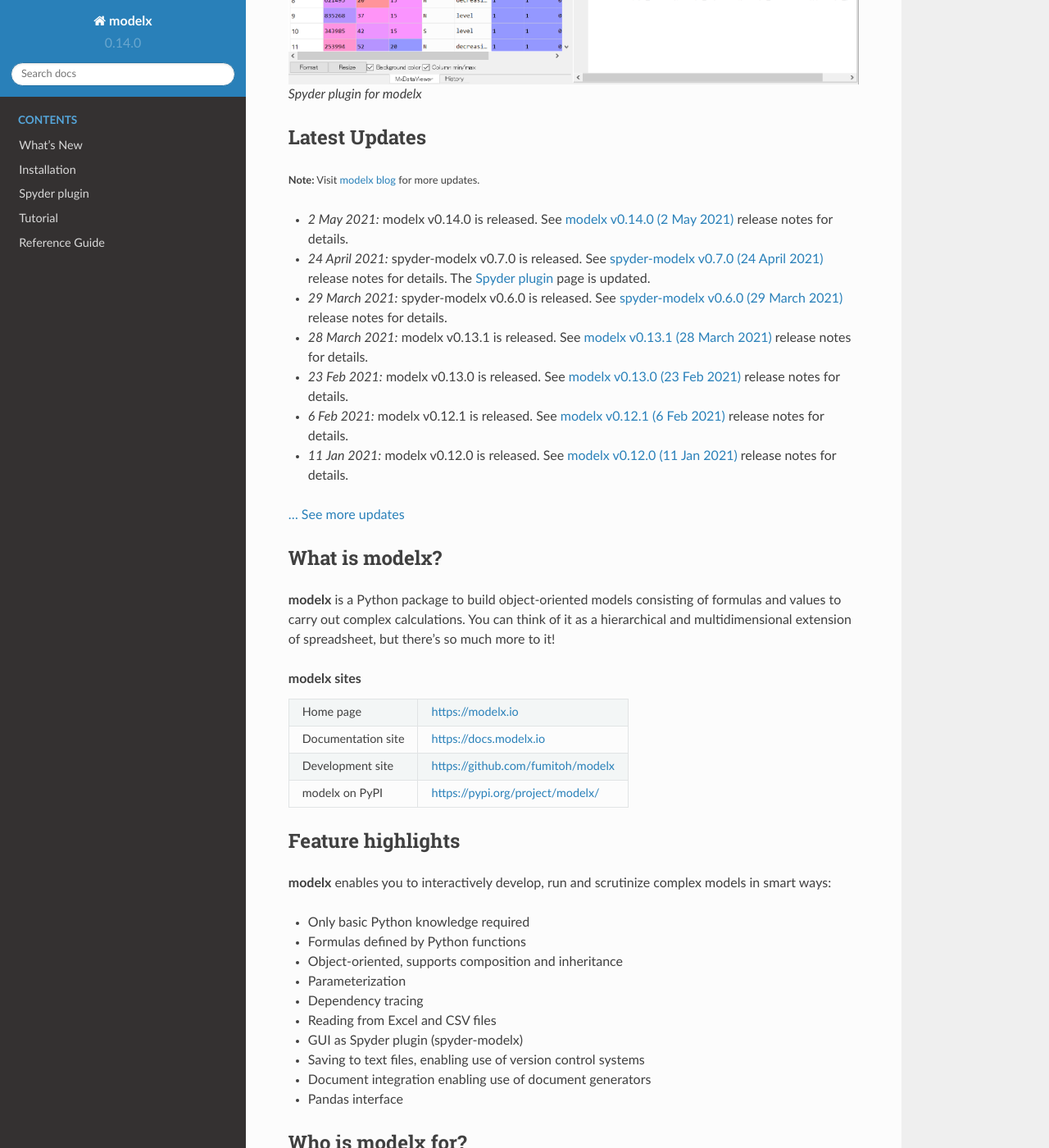
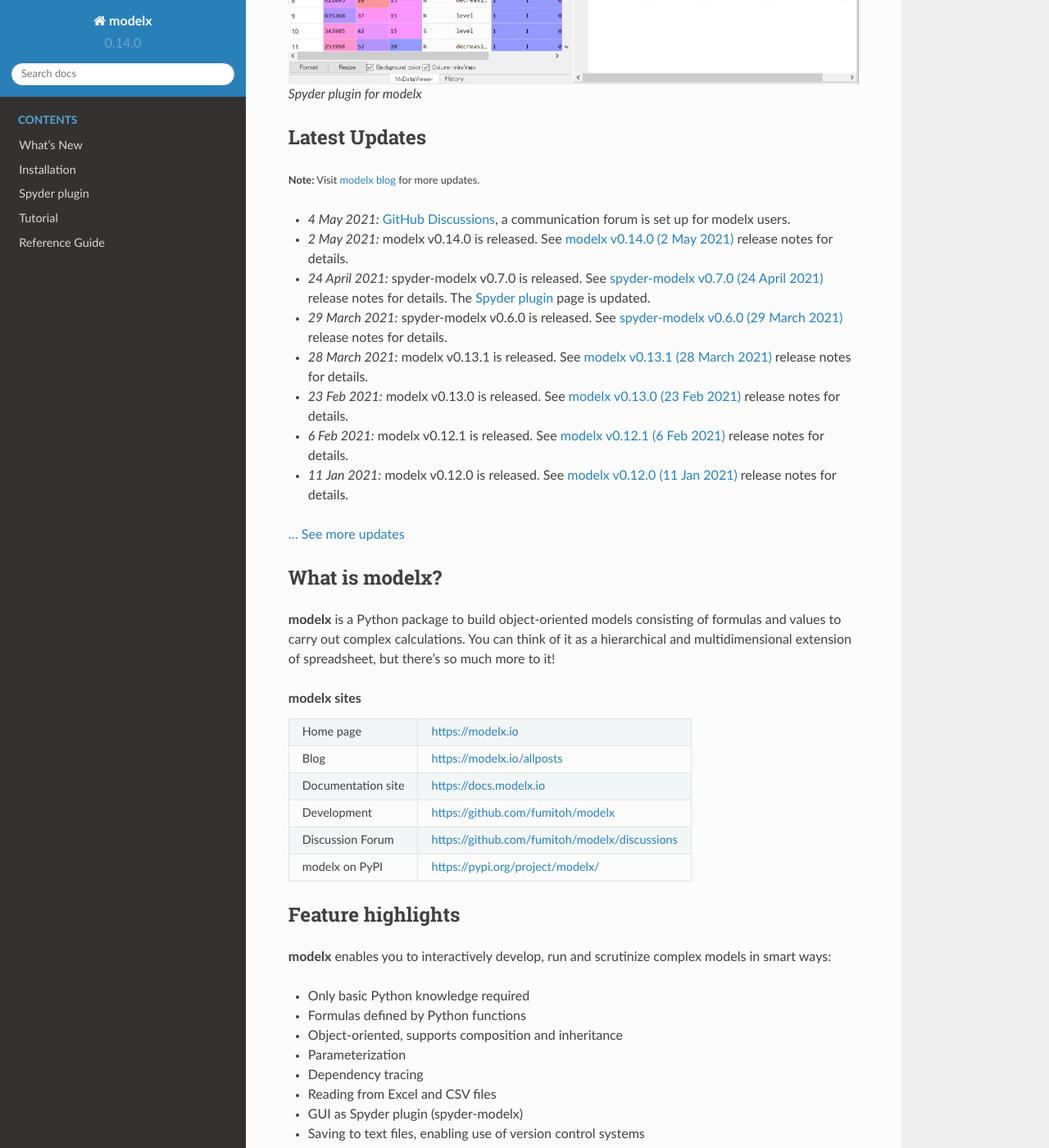
Before and after one commit to fumitoh/modelx, a Sphinx documentation site: the page built from doc/source/index.rst, in a window 1280 px wide and 1400 px high, scrolled down 689 px. Shown: the whole window at 82% size. Built offline with Sphinx 7.4.7 and the Read the Docs theme 2.0.0, drawn with Linux system fonts in a browser that asks for light colours.

Commit message:
DOC: Update on opening Discussions

```diff
--- a/README.rst
+++ b/README.rst
@@ -26,12 +26,14 @@
 
 .. rubric:: modelx sites
 
-========================== ====================================
+========================== ===============================================
 Home page                  https://modelx.io
+Blog                       https://modelx.io/allposts
 Documentation site         https://docs.modelx.io
-Development site           https://github.com/fumitoh/modelx
+Development                https://github.com/fumitoh/modelx
+Discussion Forum           https://github.com/fumitoh/modelx/discussions
 modelx on PyPI             https://pypi.org/project/modelx/
-========================== ====================================
+========================== ===============================================
 
 Feature highlights
 ------------------
--- a/doc/source/updates.rst
+++ b/doc/source/updates.rst
@@ -9,6 +9,10 @@
     <p><small><strong>Note:</strong>
     Visit <a href="https://modelx.io/allposts" target="_blank">modelx blog</a>
     for more updates.</small></p>
+
+* *4 May 2021:*
+  `GitHub Discussions <https://github.com/fumitoh/modelx/discussions>`_,
+  a communication forum is set up for modelx users.
 
 * *2 May 2021:*
   modelx v0.14.0 is released. See
```
